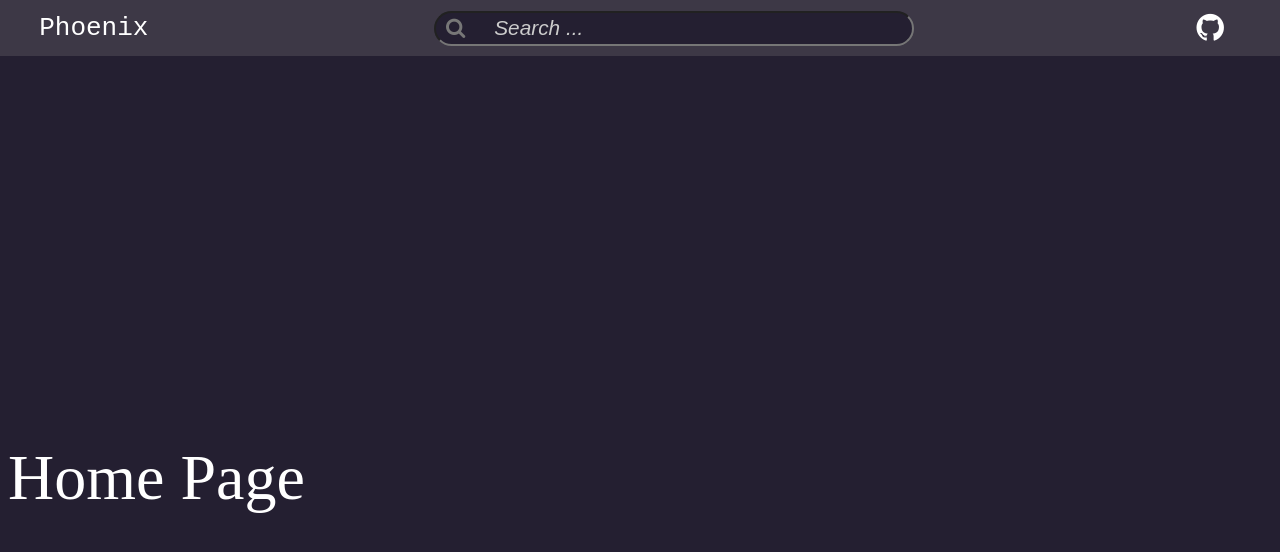
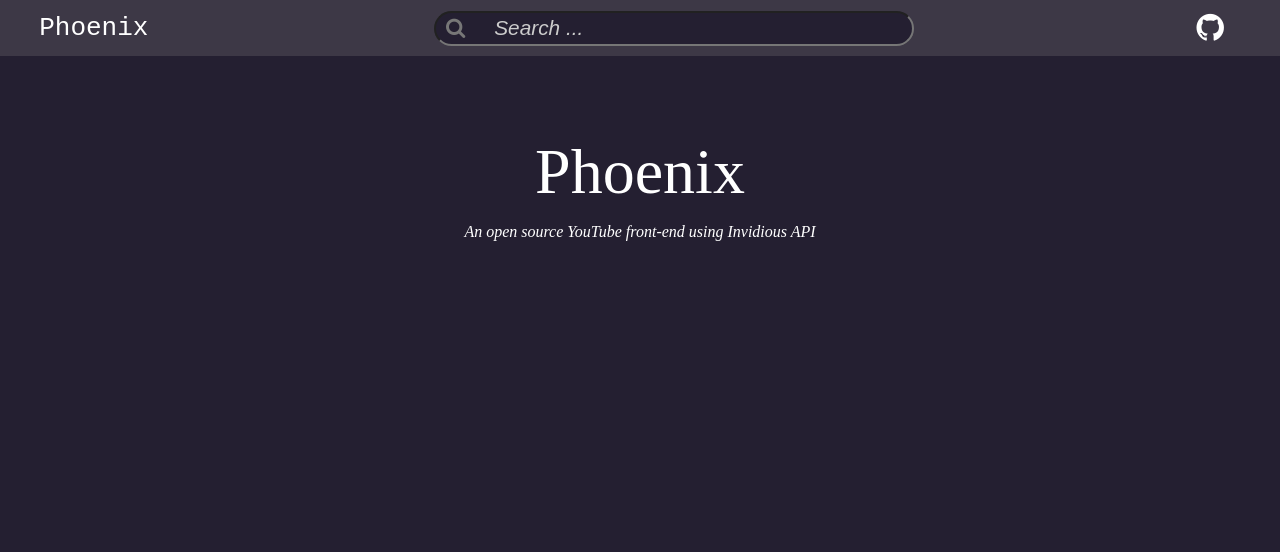
Before and after one commit to awesomeDev12/phoenix, a React (Vite) app: page / in a window 1280 px wide. Shown: the top 552 px of the page. Built offline with nearby package versions, Linux system fonts and the light colour scheme.

Commit message:
Update Homepage
Make homepage show the name and description of the project

```diff
--- a/src/components/frontend.jsx
+++ b/src/components/frontend.jsx
@@ -11,6 +11,7 @@
 import {PlaylistsSideview} from "./playlists_sideview.jsx"
 import { styles } from "./styles";
 import "./style.css"
+import "./homepage_style.css"
 import "./video_player.css"
 
 
--- a/src/components/homepage.jsx
+++ b/src/components/homepage.jsx
@@ -3,16 +3,18 @@
 
 const HomePage = () => {
 
-  console.log("HomePage")
+  // console.log("HomePage")
 
   return (
-    <div style={{ fontSize: "4em" }}>
-      <p>
-        <br /><br /><br />
-      </p>
-      <p>
-        Home Page
-      </p>
+    <div className="homepage">
+      <div className="homepage-container">
+        <p className="name">
+          Phoenix <br />
+        </p>
+        <p className="description">
+          An open source YouTube front-end using Invidious API
+        </p>
+      </div>
 
     </div>
 
--- /dev/null
+++ b/src/components/homepage_style.css
@@ -0,0 +1,27 @@
+
+
+.homepage {
+
+  display: flex;
+  justify-content: center;
+  align-items: center;
+  margin-top: auto;
+}
+
+.homepage-container {
+  display: flex;
+  flex-direction: column;
+
+}
+
+.homepage .name {
+  text-align: center;
+  font-size: 4rem;
+}
+
+.homepage .description {
+  margin-top: -50px;
+  text-align: center;
+  font-style: italic;
+  font-size: 1rem;
+}
--- a/src/components/style.css
+++ b/src/components/style.css
@@ -7,7 +7,7 @@
 
 
 
-#top-bar {
+.top-bar {
   position: fixed;
   top: 0px;
   left: 0px;
@@ -60,7 +60,7 @@
 
 }
 
-#phoenix-name {
+.top-bar .phoenix-name {
   color:white;
   font-size: 2em;
   font-family: monospace;
@@ -83,7 +83,7 @@
 
 @media (max-width: 576px) {
 
-  #top-bar {
+  .top-bar {
     padding-left: 0em;
   }
 
@@ -95,7 +95,7 @@
     width: 14em;
   }
 
-  #phoenix-name {
+  .top-bar .phoenix-name {
     display:none
     /* font-size: 1.7em; */
     /* padding-left: 0.4em; */
--- a/src/components/styles.jsx
+++ b/src/components/styles.jsx
@@ -18,7 +18,7 @@
   position: "fixed",
   top: "0px",
   left: "0px",
-  height: "75px",
+  height: "55px",
   backgroundColor:"#3D3846",
   width: "100vw",
   paddingLeft: "10px",
--- a/src/components/top_bar.jsx
+++ b/src/components/top_bar.jsx
@@ -6,8 +6,8 @@
 
 
   return (
-    <div id="top-bar">
-      <div id="phoenix-name">
+    <div className="top-bar">
+      <div className="phoenix-name">
         Phoenix
       </div>
 
```
